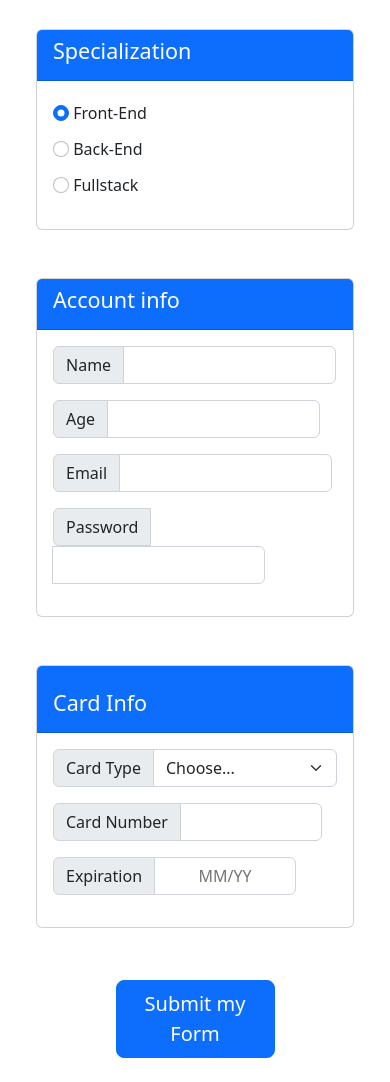
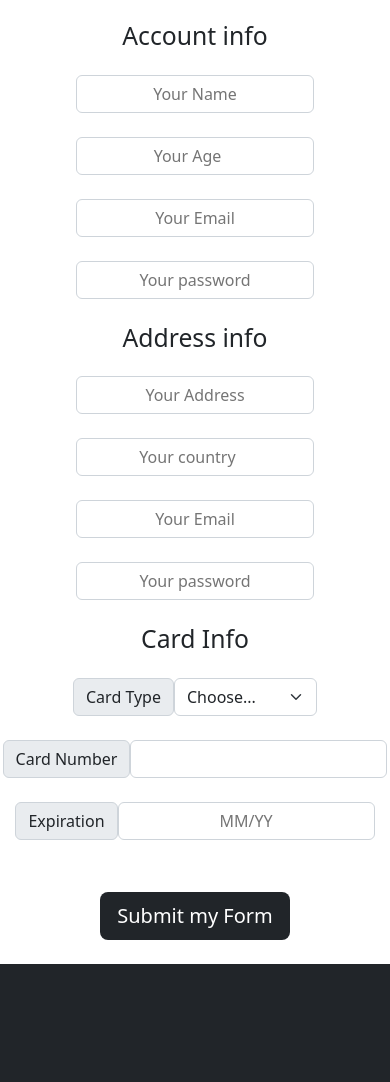
Before and after one commit to lucasnegri/Javascript-Challenges, a plain HTML site: page 10 - Advanced Form/index.html in a window 390 px wide. Shown: the part 196-1278 px from the top of the page. After the commit the page ends 1160 px from the top, so only its background shows below. Drawn offline with nearby package versions, Linux system fonts and the light colour scheme.

Commit message:
Fixed Responsiveness of the UI

```diff
--- a/10 - Advanced Form/index.html
+++ b/10 - Advanced Form/index.html
@@ -9,74 +9,49 @@
     <link href="https://cdn.jsdelivr.net/npm/bootstrap@5.2.0/dist/css/bootstrap.min.css" rel="stylesheet" integrity="sha384-gH2yIJqKdNHPEq0n4Mqa/HGKIhSkIHeL5AyhkYV8i59U5AR6csBvApHHNl/vI1Bx" crossorigin="anonymous">
     <link rel="stylesheet" href="style.css">
 </head>
-<body>
-    <div class="container pt-5 .justify-content-center">
-        <form>
-            <h1 class="display-2 text-center fw-light p-4">Form Validation Class</h1>
-            <section class="p-4">
-
-                <fieldset class="card w-100">
-                    <div class="card-header bg-primary">
-                        <legend class="h4 text-white">Specialization</legend>
+<body class="bg-dark">
+    <form method="post" class="container pt-5 w-auto bg-white">
+        <h1 class="display-2 text-center fw-light">Form Validation Class</h1>
+            <section class="p-4 mt-5 rounded">
+                <fieldset>
+                    <legend class="h2 text-center mb-4">Account info</legend>
+                    <div class="form-group d-flex justify-content-center">
+                        <input type="text" class="input-group-text bg-white text-secondary mb-4 w-75" name="name" id="name" placeholder="Your Name" required>
                     </div>
-                    <div class="card-body">
-                        <ul class="list-unstyled">
-                            <li class="pt-1 mb-2">
-                                <label for="specialization_1">
-                                    <input class="form-check-input" type="radio" id="specialization_1" name="spec" value="front" checked>
-                                    Front-End
-                                </label>
-                            </li>
-                            <li class="pt-1 mb-2">
-                                <label for="specialization_2">
-                                    <input class="form-check-input" type="radio" id="specialization_2" name="spec" value="back">
-                                    Back-End
-                                </label>
-                            </li>
-                            <li class="pt-1">
-                                <label for="specialization_3">
-                                    <input class="form-check-input" type="radio" id="specialization_3" name="spec" value="full">
-                                    Fullstack
-                                </label>
-                            </li>
+                    <div class="form-group d-flex justify-content-center">
+                        <input type="number" class="input-group-text bg-white text-secondary mb-4 w-75" name="age" id="age" placeholder="Your Age" min="12" max="120" required>
+                    </div>
+                    <div class="form-group d-flex justify-content-center">
+                        <input type="text" class="input-group-text bg-white text-secondary mb-4 w-75" name="email" id="email" placeholder="Your Email" required>
+                    </div>
+                    <div class="form-group d-flex justify-content-center">
+                        <input type="password" class="input-group-text bg-white text-secondary mb-4 w-75" name="password" id="password" placeholder="Your password" required>
                     </div>
                 </fieldset>
 
-                <fieldset class="card w-100 mt-5">
-                    <div class="card-header bg-primary">
-                        <legend class="h4 text-white">Account info</legend>
+                <fieldset>
+                    <legend class="h2 text-center mb-4">Address info</legend>
+                    <div class="form-group d-flex justify-content-center">
+                        <input type="text" class="input-group-text bg-white text-secondary mb-4 w-75" name="street" id="street" placeholder="Your Address" required>
                     </div>
-                    <div class="card-body">
-                        <div class="input-group mb-3">
-                            <span class="input-group-text" id="name">Name</span>
-                            <input class="input-group-text w-75 bg-white" type="text" id="name" name="username" required>
+                    <div class="form-group d-flex justify-content-center">
+                        <input type="number" class="input-group-text bg-white text-secondary mb-4 w-75" name="country" id="country" placeholder="Your country" required>
                     </div>
-                        <div class="input-group mb-3">
-                            <span class="input-group-text" id="age">Age</span>
-                            <input class="input-group-text w-75 bg-white" type="number" id="age" name="age" required pattern="^[0-1]{1}[0-9]{0,2}$">
+                    <div class="form-group d-flex justify-content-center">
+                        <input type="text" class="input-group-text bg-white text-secondary mb-4 w-75" name="email" id="email" placeholder="Your Email" required>
                     </div>
-                        <div class="input-group mb-3">
-                            <span class="input-group-text" id="email">Email</span>
-                            <input class="input-group-text w-75 bg-white" type="email" id="email" name="usermail" required>
-                        </div>
-                        <div class="input-group mb-3">
-                            <span class="input-group-text" id="pwd">Password</span>
-                            <input class="input-group-text w-75 bg-white" type="password" id="pwd" name="password" required>
+                    <div class="form-group d-flex justify-content-center">
+                        <input type="password" class="input-group-text bg-white text-secondary mb-4 w-75" name="password" id="password" placeholder="Your password" required>
                     </div>
                 </fieldset>
 
 
+                <fieldset>
+                    <legend class="h2 text-center mb-4">Card Info</legend>
 
-
-                <fieldset class="card w-100  mt-5">
-                    <div class="card-header bg-primary">
-                        <legend class="h4 pt-3 text-white">Card Info</legend>
-                    </div>
-                    <div class="card-body">
-
-                        <div class="input-group mb-3">
+                    <div class="form-group d-flex justify-content-center mb-4">
                         <label class="input-group-text" for="card">Card Type</label>
-                            <select class="form-select" id="card">
+                        <select class="form-select w-auto" id="card">
                             <option selected>Choose...</option>
                             <option value="visa">Visa</option>
                             <option value="mc">Mastercard</option>
@@ -86,26 +61,25 @@
                         </select>
                     </div>
 
-                        <div class="input-group mb-3">
+                    <div class="form-group d-flex justify-content-center mb-4">
                         <span class="input-group-text" id="number">Card Number</span>
-                            <input type="text" class="input-group-text w-50 bg-white" id="number" required pattern="^(0|[1-9][0-9]*)$">
+                        <input type="text" class="input-group-text bg-white" id="number" required pattern="^(0|[1-9][0-9]*)$">
                     </div>
 
-                        <div class="input-group mb-3">
+                    <div class="form-group d-flex justify-content-center mb-4">
                         <span class="input-group-text" id="expiration">Expiration</span>
-                            <input type="text" class="input-group-text w-50 bg-white" id="expiration" required placeholder="MM/YY" pattern="^(0[1-9]|1[0-2])\/([0-9]{2})$">
-                        </div>
-
+                        <input type="text" class="input-group-text bg-white" id="expiration" required placeholder="MM/YY" pattern="^(0[1-9]|1[0-2])\/([0-9]{2})$">
                     </div>
                 </fieldset>
 
-                <div class="pt-1 input-group w-50 m-auto">
-                    <button type="submit" class="btn btn-primary btn-lg mt-5">Submit my Form</button>
+                <div class="pt-1 input-group d-flex justify-content-center mt-4">
+                    <button type="submit" class="btn btn-white btn-lg bg-dark text-white">Submit my Form</button>
                 </div>
+
             </section>
         </form>
 
-    </div>
+
 
     <script src="main.js"></script>
     <script src="https://cdn.jsdelivr.net/npm/bootstrap@5.2.0/dist/js/bootstrap.bundle.min.js" integrity="sha384-A3rJD856KowSb7dwlZdYEkO39Gagi7vIsF0jrRAoQmDKKtQBHUuLZ9AsSv4jD4Xa" crossorigin="anonymous"></script>
```
Lines whose indentation alone changed are shown as unchanged.
